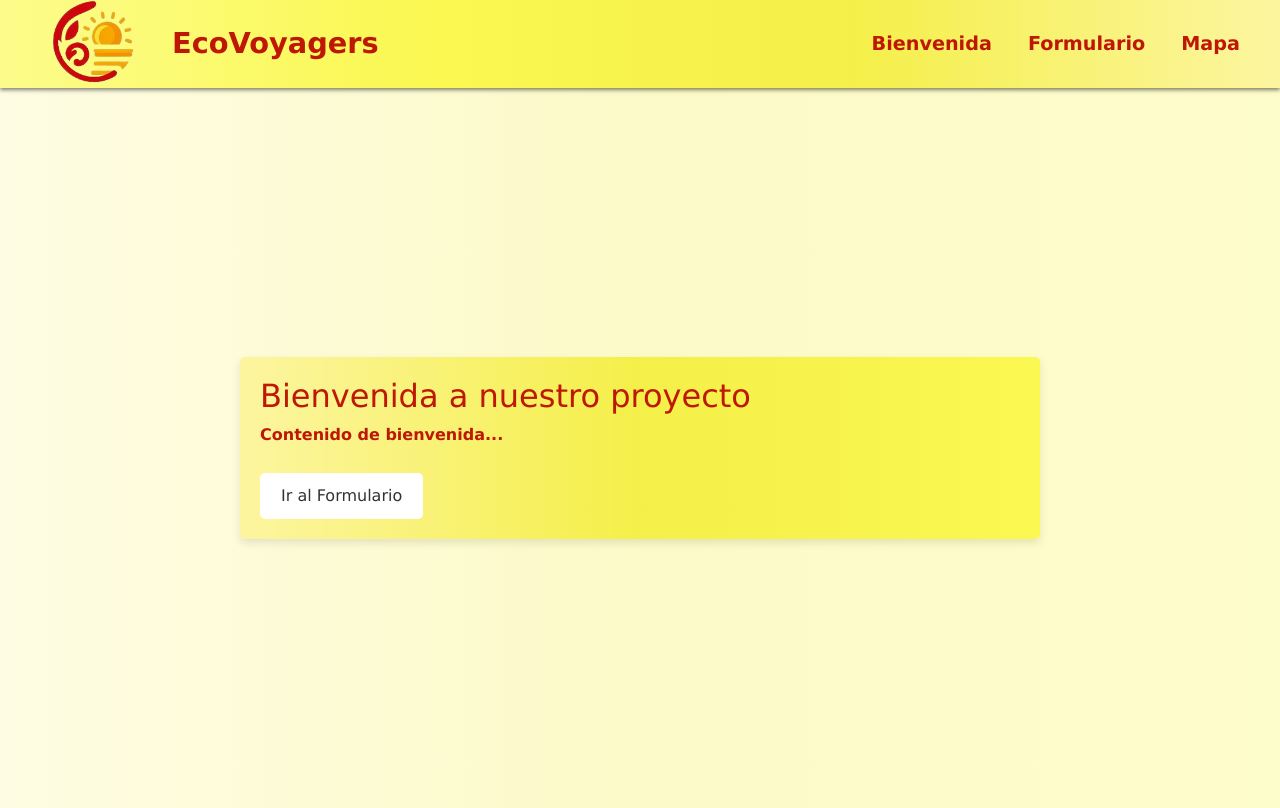
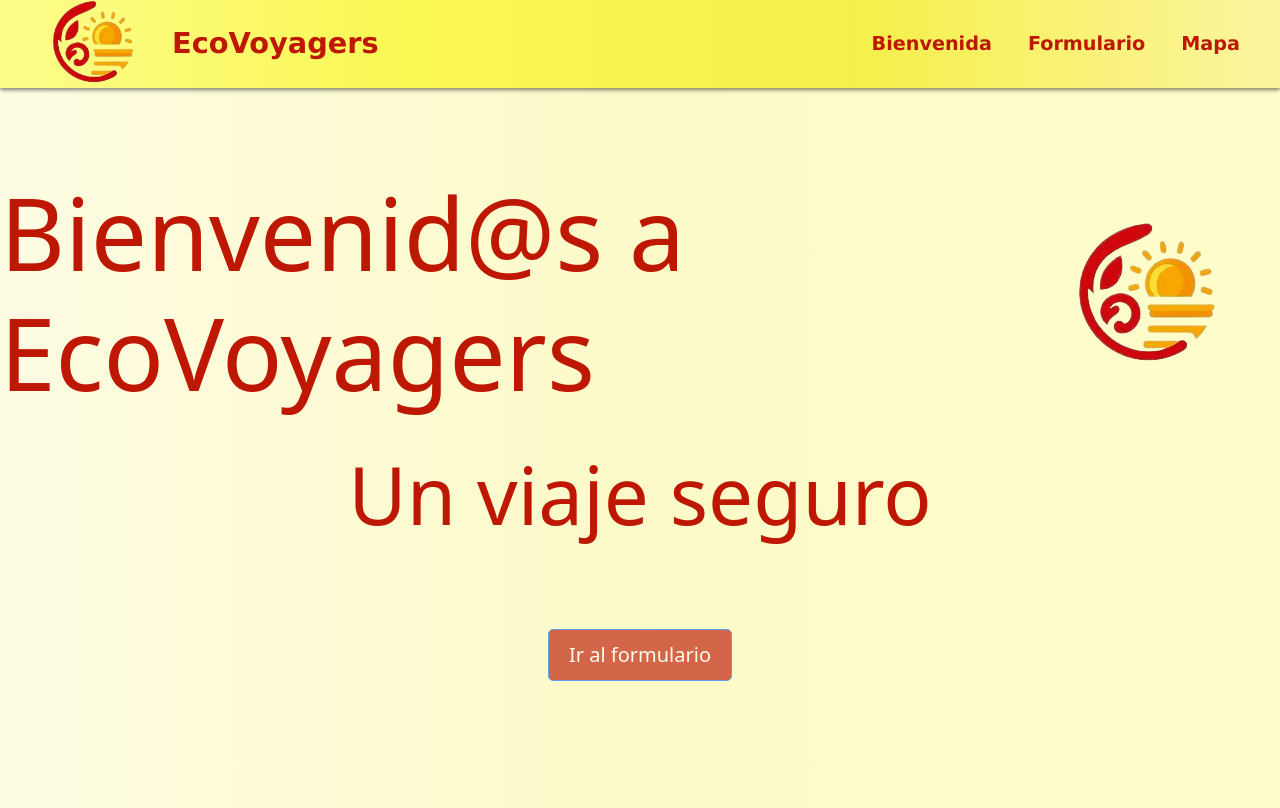
Before and after one commit to Calonsogon/Hackaton-2024, a React (Vite) app in the folder hackathon-project/: page / in a window 1280 px wide. Built offline with nearby package versions, Linux system fonts and the light colour scheme.

Commit message:
cambios en Pagina Principal

```diff
--- /dev/null
+++ b/hackathon-project/src/components/button/Button.jsx
@@ -0,0 +1,16 @@
+import "./Button.scss";
+
+function AddButtonHome() {
+  return (
+    <button
+      type="button"
+      id="button"
+      className="btn btn-lg btn-primary"
+      disabled
+    >
+      Ir al formulario
+    </button>
+  );
+}
+
+export default AddButtonHome;
--- /dev/null
+++ b/hackathon-project/src/components/button/Button.scss
@@ -0,0 +1,3 @@
+#button {
+  background-color: #be1704;
+}
--- /dev/null
+++ b/hackathon-project/src/components/lema/Lema.jsx
@@ -0,0 +1,11 @@
+import "./Lema.scss";
+
+function AddLema() {
+  return (
+    <div id="containerLogo">
+      <h2 id="lema">Un viaje seguro</h2>
+    </div>
+  );
+}
+
+export default AddLema;
--- /dev/null
+++ b/hackathon-project/src/components/lema/Lema.scss
@@ -0,0 +1,12 @@
+#lema {
+  font-size: 80px;
+  color: #be1704;
+}
+@media only screen and (max-width: 600px) {
+  #lema {
+    font-size: 40px;
+    display: flex;
+    justify-content: center;
+    align-items: center;
+  }
+}
--- /dev/null
+++ b/hackathon-project/src/components/logo/Logo.jsx
@@ -0,0 +1,11 @@
+import "../logo/Logo";
+
+function AddLogo() {
+  return (
+    <div id="containerLogo">
+      <img src="/src/assets/images/logo1-removebg-preview.png" alt="logo" />
+    </div>
+  );
+}
+
+export default AddLogo;
--- /dev/null
+++ b/hackathon-project/src/components/welcome/Welcome.jsx
@@ -0,0 +1,11 @@
+import "../welcome/Welcome.scss";
+
+function AddWelcome() {
+  return (
+    <div id="containerWelcome">
+      <h2 id="title">Bienvenid@s a EcoVoyagers</h2>
+    </div>
+  );
+}
+
+export default AddWelcome;
--- /dev/null
+++ b/hackathon-project/src/components/welcome/Welcome.scss
@@ -0,0 +1,14 @@
+#title {
+  font-size: 100px;
+  color: #be1704;
+}
+
+@media only screen and (max-width: 600px) {
+  #title {
+    width: 100%;
+    font-size: 20px;
+    display: flex;
+    justify-content: center;
+    align-items: center;
+  }
+}
--- a/hackathon-project/src/pages/HomePage.jsx
+++ b/hackathon-project/src/pages/HomePage.jsx
@@ -1,15 +1,22 @@
 import { Link } from "react-router-dom";
 import "./homepage/HomePage.scss";
+import Welcome from "../components/welcome/Welcome";
+import Logo from "../components/logo/Logo";
+import Lema from "../components/lema/Lema";
+import Button from "../components/button/Button";
 
 const HomePage = () => {
   return (
     <div className="background-page">
-      <div className="container mx-auto mt-8">
-        <h2>Bienvenida a nuestro proyecto</h2>
-        <p>Contenido de bienvenida...</p>
-        <Link to="/form" className="btn">
-          Ir al Formulario
-        </Link>
+      <div id="containerwelcome">
+        <Welcome></Welcome>
+        <Logo></Logo>
+      </div>
+      <div id="containerLema">
+        <Lema></Lema>
+      </div>
+      <div id="containerButton">
+        <Button></Button>
       </div>
     </div>
   );
--- a/hackathon-project/src/pages/homepage/HomePage.scss
+++ b/hackathon-project/src/pages/homepage/HomePage.scss
@@ -1,7 +1,7 @@
 .background-page {
   display: flex;
-  justify-content: center; /* Centra horizontalmente */
-  align-items: center; /* Centra verticalmente */
+  flex-direction: column;
+
   height: 90vh; /* Ocupa toda la altura visible del viewport */
   background: linear-gradient(
     to left,
@@ -10,3 +10,23 @@
     rgba(252, 245, 160, 0.3)
   );
 }
+#containerwelcome {
+  width: 100%;
+  display: flex;
+  justify-content: center;
+  align-items: center;
+  height: 300px;
+}
+#containerLema {
+  width: 100%;
+  display: flex;
+  justify-content: center;
+  align-items: center;
+}
+#containerButton {
+  height: 200px;
+  width: 100%;
+  display: flex;
+  justify-content: center;
+  align-items: center;
+}
```
Also changed, not shown: hackathon-project/src/components/logo/Logo.scss (added).
